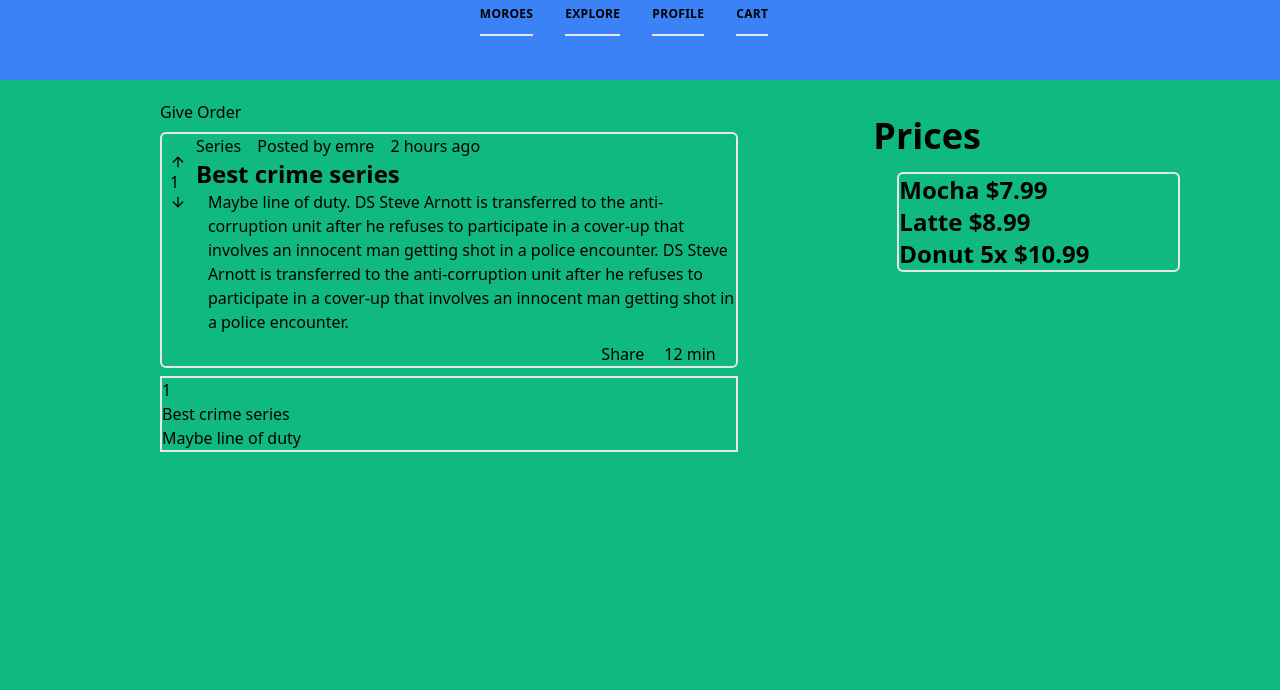
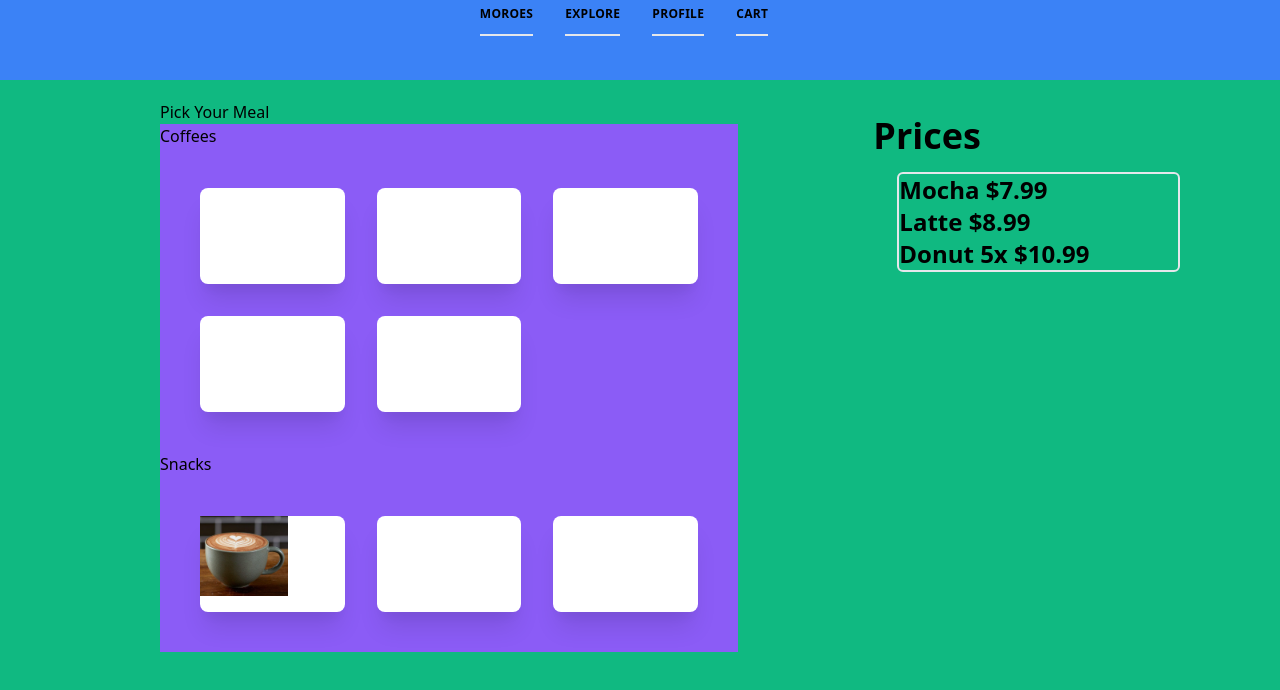
Before and after one commit to emresr/moroes, a Next.js app: page / in a window 1280 px wide. Shown: the top 690 px of the page. Built offline with nearby package versions, Linux system fonts and the light colour scheme.

Commit message:
mainpage

```diff
--- a/components/main/order.js
+++ b/components/main/order.js
@@ -1,48 +1,62 @@
 import { ApolloClient, gql, InMemoryCache } from "@apollo/client";
 import { useState } from "react";
 import { FiArrowUp, FiArrowDown } from "react-icons/fi";
+import Image from "next/image";
 
 function Order() {
   return (
     <div className="w-full overflow-hidden sm:w-2/3">
       <div className="ml-40 mt-5">
-        <h1> Give Order</h1>
+        <h1> Pick Your Meal</h1>
 
         <div className="w-5/6">
-          <div className="border-solid rounded-md  border-2 my-2 flex">
-            <div className="w-9">
-              <div className="ml-2 mt-5">
-                <FiArrowUp className="w-4" />
-                <p>1</p>
-                <FiArrowDown />
+          <div className="bg-purple-500">
+            <h1>Coffees</h1>
+            <div className="h-240 flex items-center ">
+              <div className="flex-1 max-w-4xl mx-auto p-10 ">
+                <ul className="grid grid-cols-3 gap-8">
+                  <li className="bg-white rounded-lg shadow-xl">
+                    <div className="h-24"></div>{" "}
+                  </li>
+                  <li className="bg-white rounded-lg shadow-xl">
+                    <div className="h-24"></div>{" "}
+                  </li>
+                  <li className="bg-white rounded-lg shadow-xl">
+                    <div className="h-24"></div>{" "}
+                  </li>
+                  <li className="bg-white rounded-lg shadow-xl">
+                    <div className="h-24"></div>{" "}
+                  </li>
+                  <li className="bg-white rounded-lg shadow-xl">
+                    <div className="h-24"></div>{" "}
+                  </li>
+                </ul>
               </div>
             </div>
-            <div className="max-w w-full">
-              <div className="space-x-3">
-                <h2 className="inline">Series </h2>
-                <h2 className="inline">Posted by emre </h2>
-                <h2 className="inline"> 2 hours ago</h2>
-              </div>
-              <h2 className="font-bold text-2xl"> Best crime series</h2>
-              <p className="ml-3">
-                {" "}
-                Maybe line of duty. DS Steve Arnott is transferred to the
-                anti-corruption unit after he refuses to participate in a
-                cover-up that involves an innocent man getting shot in a police
-                encounter. DS Steve Arnott is transferred to the anti-corruption
-                unit after he refuses to participate in a cover-up that involves
-                an innocent man getting shot in a police encounter.{" "}
-              </p>
-              <div className="float-right space-x-5 mt-2 mr-5">
-                <p className="inline">Share</p>
-                <p className="inline ">12 min</p>
+            <h1>Snacks</h1>
+            <div className="h-240 flex items-center ">
+              <div className="flex-1 max-w-4xl mx-auto p-10 ">
+                <ul className="grid grid-cols-3 gap-8">
+                  <li className="bg-white rounded-lg shadow-xl">
+                    <div className="h-24 w-24">
+                      <Image
+                        className="m-4"
+                        src="/mocha.jpg"
+                        height={80}
+                        width={88}
+                        alt="Picture of the author"
+                      />
+                    </div>
+                  </li>
+                  <li className="bg-white rounded-lg shadow-xl">
+                    <div className="h-24"></div>{" "}
+                  </li>
+                  <li className="bg-white rounded-lg shadow-xl">
+                    <div className="h-24"></div>{" "}
+                  </li>
+                </ul>
               </div>
             </div>
-          </div>
-          <div className="border-solid border-2 my-2 ">
-            <p>1</p>
-            <h2> Best crime series</h2>
-            <p> Maybe line of duty </p>
           </div>
         </div>
       </div>
```
Also changed, not shown: public/mocha.jpg (added).
